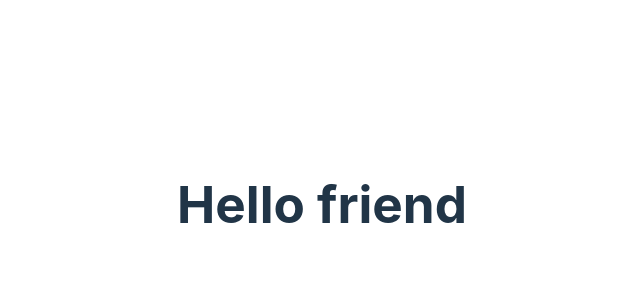
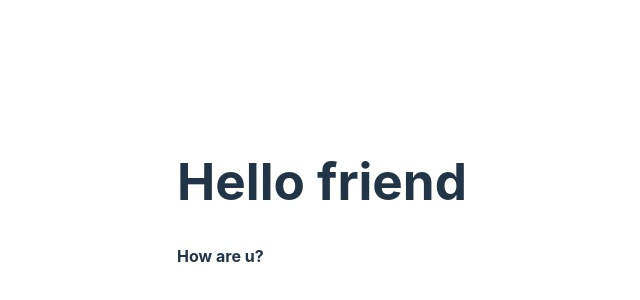
Before and after one commit to Danilo-Acosta5389/wiis, a React (Vite) app in the folder frontend/wiis-front/: page / in a window 1280 px wide. Shown: the part 196-496 px from the top of the page, without its empty margins (318-958 px from the left). Built offline with nearby package versions, Linux system fonts and the light colour scheme.

Commit message:
added h2

```diff
--- a/frontend/wiis-front/src/App.jsx
+++ b/frontend/wiis-front/src/App.jsx
@@ -6,6 +6,7 @@ function App() {
   return (
     <>
       <h1>Hello friend</h1>
+      <h4>How are u?</h4>
     </>
   )
 }
```
